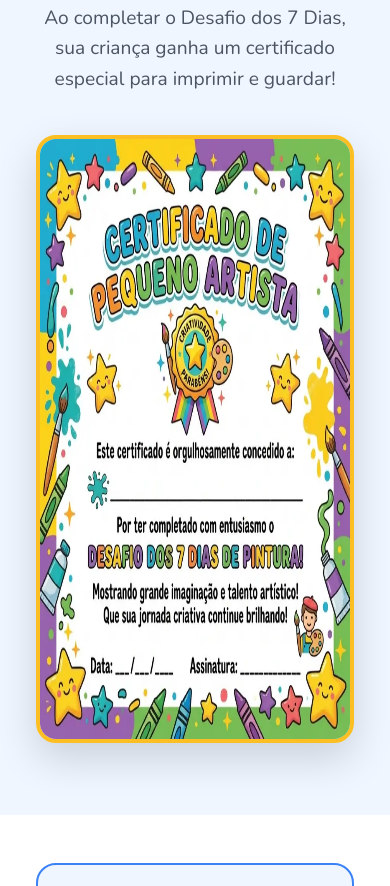
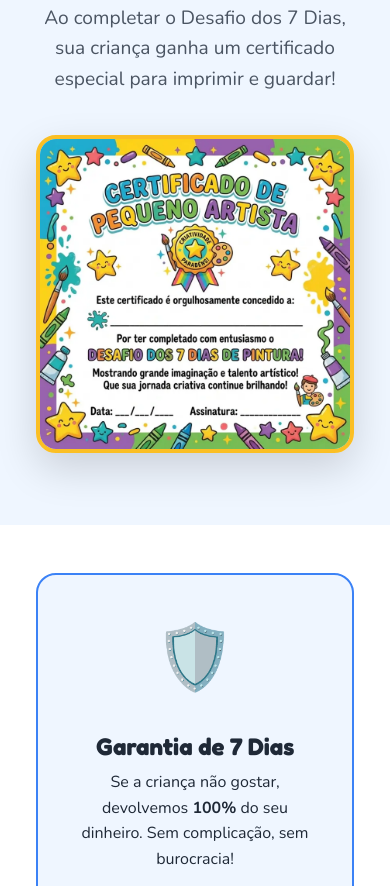
Before and after one commit to guilhermeccintra/quadradinhos-magicos, a website: page index.html in a window 390 px wide. Shown: the part 6015-6901 px from the top of the page. Drawn offline with nearby package versions, Linux system fonts and the light colour scheme; no server answers.

Commit message:
Fix certificate responsiveness on mobile

```diff
--- a/index.html
+++ b/index.html
@@ -179,7 +179,7 @@
             <h2 class="section-title">Certificado de Pequeno Artista 🏅</h2>
             <p class="section-subtitle" style="margin-top:-2rem; margin-bottom:2.5rem;">Ao completar o Desafio dos 7 Dias, sua criança ganha um certificado especial para imprimir e guardar!</p>
             <div class="certificate-img-wrapper">
-                <img src="assets/certificate.webp" alt="Certificado de Pequeno Artista" loading="lazy" width="800" height="600">
+                <img src="assets/certificate.webp" alt="Certificado de Pequeno Artista" loading="lazy" width="800" height="800">
             </div>
         </div>
     </section>
--- a/style.css
+++ b/style.css
@@ -356,7 +356,7 @@ section { padding: var(--section-pad); }
     box-shadow: 0 16px 40px rgba(0,0,0,0.15);
     border: 4px solid var(--primary-yellow);
 }
-.certificate-img-wrapper img { width: 100%; display: block; }
+.certificate-img-wrapper img { width: 100%; height: auto; display: block; }
 
 /* ===========================
    GUARANTEE
```
